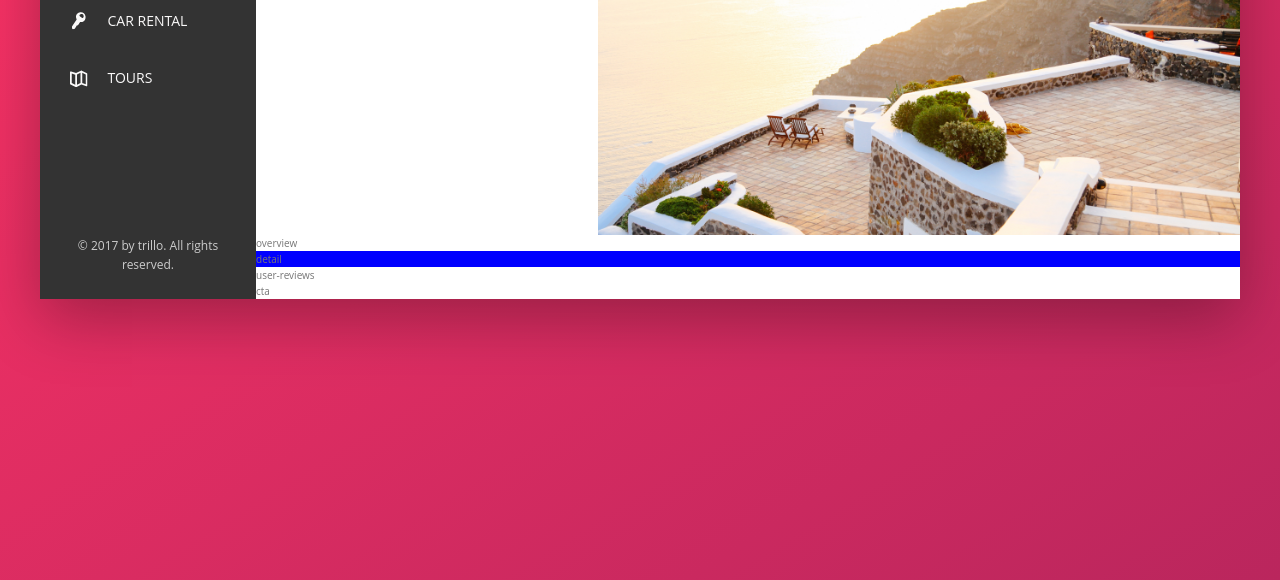
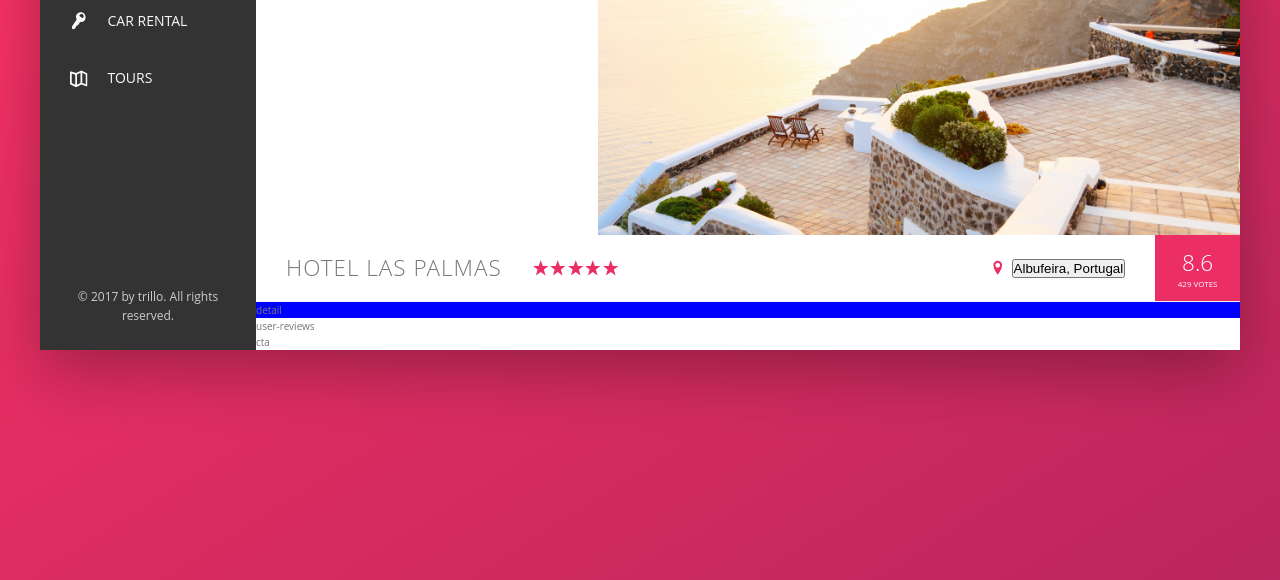
Before and after one commit to Moogun/Hotel-Review, a website: page index.html in a window 1280 px wide. Shown: the part 220-800 px from the top of the page. Drawn offline with Linux system fonts and the light colour scheme.

Commit message:
added overview part

```diff
--- a/index.html
+++ b/index.html
@@ -94,7 +94,41 @@
                     <img src="img/hotel-3.jpg" alt="Photo of hotel 3" class="gallery__photo">
                 </figure>
             </div>
-            <div class="overview">overview</div>
+            <div class="overview">
+                <h1 class="overview__heading">
+                    Hotel Las Palmas
+                </h1>
+
+                <div class="overview__stars">
+                    <svg class="overview__icon-star">
+                        <use xlink:href="img/sprite.svg#icon-star"></use>
+                    </svg>
+                    <svg class="overview__icon-star">
+                        <use xlink:href="img/sprite.svg#icon-star"></use>
+                    </svg>
+                    <svg class="overview__icon-star">
+                        <use xlink:href="img/sprite.svg#icon-star"></use>
+                    </svg>
+                    <svg class="overview__icon-star">
+                        <use xlink:href="img/sprite.svg#icon-star"></use>
+                    </svg>
+                    <svg class="overview__icon-star">
+                        <use xlink:href="img/sprite.svg#icon-star"></use>
+                    </svg>
+                </div>
+
+                <div class="overview__location">
+                    <svg class="overview__icon-location">
+                        <use xlink:href="img/sprite.svg#icon-location-pin"></use>
+                    </svg>
+                    <button class="btn-inline">Albufeira, Portugal</button>
+                </div>
+
+                <div class="overview__rating">
+                    <div class="overview__rating-average">8.6</div>
+                    <div class="overview__rating-count">429 votes</div>
+                </div>
+            </div>
             <div class="detail">detail</div>
             <div class="user-reviews">user-reviews</div>
             <div class="cta">cta</div>
--- a/sass/_components.scss
+++ b/sass/_components.scss
@@ -187,3 +187,63 @@
         display: block;
     }
 }
+
+.overview {
+    display: flex;
+    align-items: center;
+    border-bottom: var(--line);
+
+    &__heading {
+        font-size: 2.25rem;
+        font-weight: 300;
+        text-transform: uppercase;
+        letter-spacing: 1px;
+        padding: 1.5rem 3rem;
+    }
+
+    &__stars {
+        margin-right: auto;
+        display: flex;
+    }
+
+    &__icon-star,
+    &__icon-location {
+        width: 1.75rem;
+        height: 1.75rem;
+        fill: var(--color-primary);
+    }
+
+    &__location {
+        font-size: 1.2rem;
+        display: flex;
+        align-items: center;
+    }
+
+    &__icon-location {
+        margin-right: .5rem;
+    }
+
+    &__rating {
+        background-color: var(--color-primary);
+        color: #fff;
+        margin-left: 3rem;
+        padding: 0 2.25rem;
+        align-self: stretch;
+
+        display: flex;
+        flex-direction: column;
+        align-items: center;
+        justify-content: center;
+    }
+
+    &__rating-average {
+        font-size: 2.25rem;
+        font-weight: 300;
+        margin-bottom: -3px;
+    }
+
+    &__rating-count {
+        font-size: .8rem;
+        text-transform: uppercase;
+    }
+}
```
Also changed, not shown: css/style.css.
